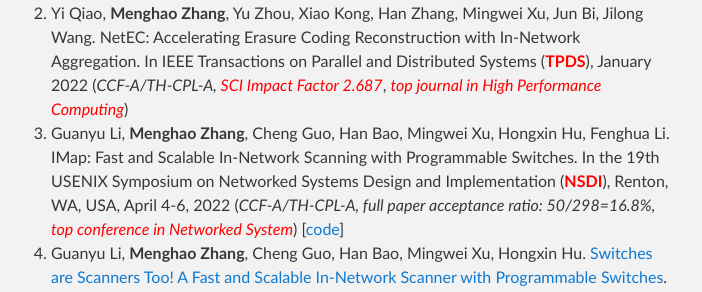
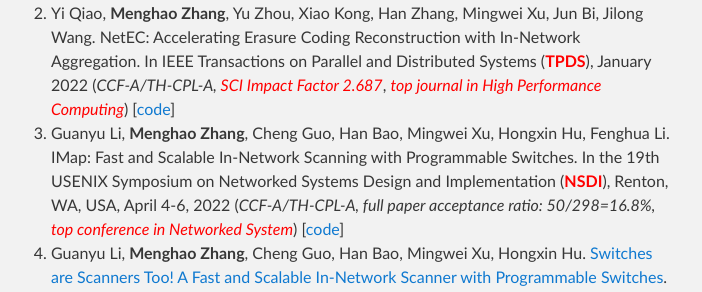
Before and after one commit to zhangmenghao/zhangmenghao.github.io, a Jekyll site: the page built from index.md, in a window 1280 px wide and 900 px high, scrolled down 1269 px. Shown: the part 161-453 px from the top of the window, without its empty margins (289-991 px from the left). Built offline with Jekyll 4.4.1, drawn with Linux system fonts in a browser that asks for light colours.

Commit message:
Update code for NetEC

```diff
--- a/index.md
+++ b/index.md
@@ -29,7 +29,7 @@
 In IEEE Transactions on Dependable and Secure Computing (**<font color='red'>TDSC</font>**), March 2022 (*CCF-A/TH-CPL-A, <font color='red'>SCI Impact Factor 7.329</font>*, *<font color='red'>top journal in Network and Information Security</font>*) [[code](https://github.com/NetHCF/NetHCF/tree/master)]
 10. Yi Qiao, __Menghao Zhang__, Yu Zhou, Xiao Kong, Han Zhang, Mingwei Xu, Jun Bi, Jilong Wang.
 NetEC: Accelerating Erasure Coding Reconstruction with In-Network Aggregation.
-In IEEE Transactions on Parallel and Distributed Systems (**<font color='red'>TPDS</font>**), January 2022 (*CCF-A/TH-CPL-A, <font color='red'>SCI Impact Factor 2.687</font>*, *<font color='red'>top journal in High Performance Computing</font>*)
+In IEEE Transactions on Parallel and Distributed Systems (**<font color='red'>TPDS</font>**), January 2022 (*CCF-A/TH-CPL-A, <font color='red'>SCI Impact Factor 2.687</font>*, *<font color='red'>top journal in High Performance Computing</font>*) [[code](https://github.com/netec-2019/netec)]
 9. Guanyu Li, __Menghao Zhang__, Cheng Guo, Han Bao, Mingwei Xu, Hongxin Hu, Fenghua Li.
 IMap: Fast and Scalable In-Network Scanning with Programmable Switches.
 In the 19th USENIX Symposium on Networked Systems Design and Implementation (**<font color='red'>NSDI</font>**), Renton, WA, USA, April 4-6, 2022 (*CCF-A/TH-CPL-A, full paper acceptance ratio: 50/298=16.8%, <font color='red'>top conference in Networked System</font>*) [[code](https://github.com/IMapScanner/IMap)]
```
